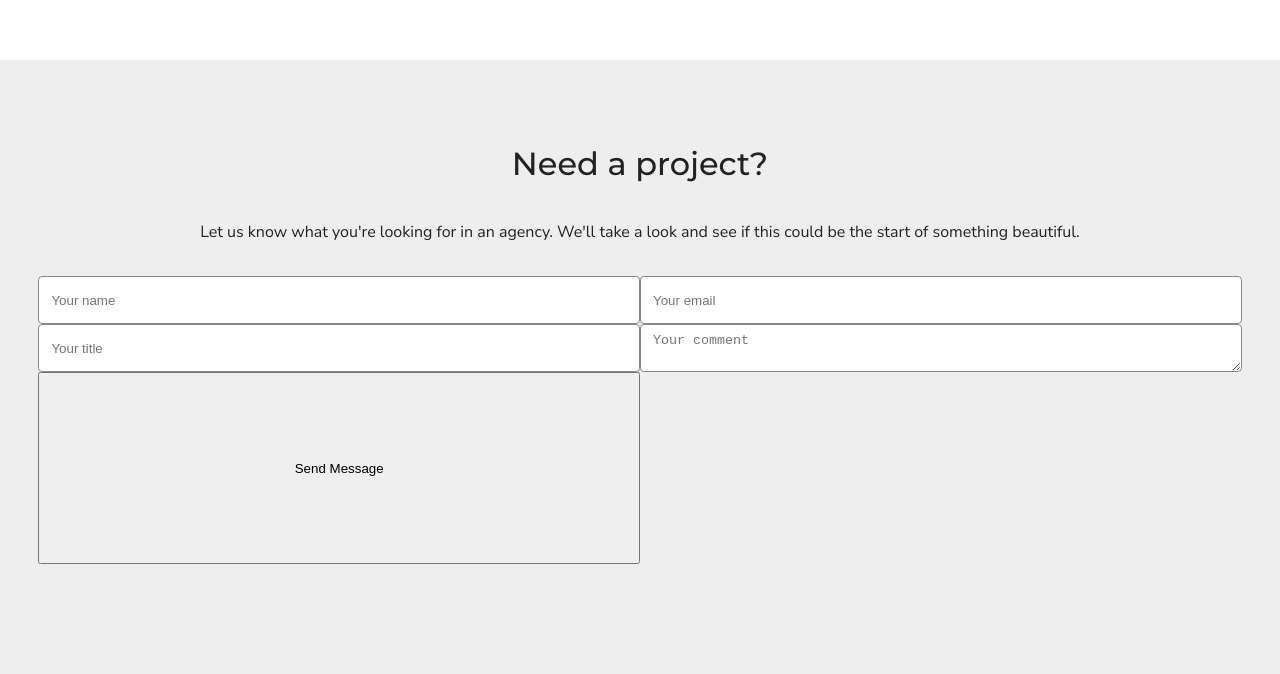
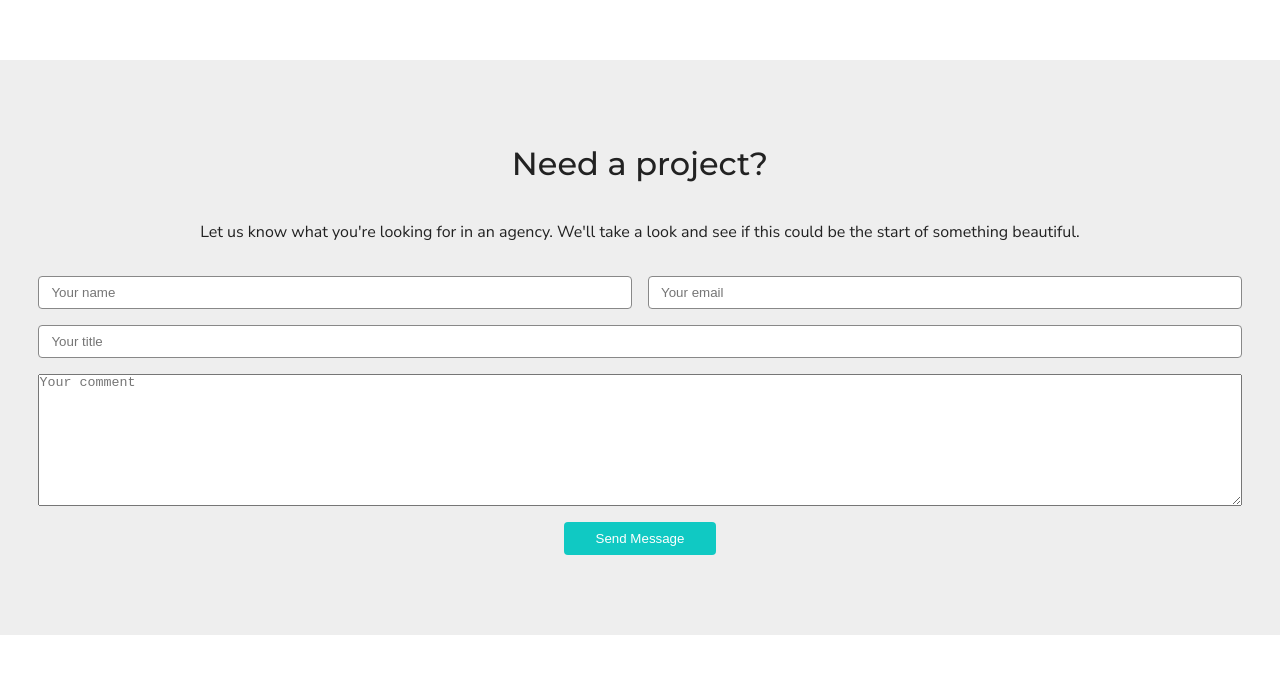
Before and after one commit to goro12121/piroll, a plain HTML site: page piroll/index.html in a window 1280 px wide. Shown: the part 3777-4451 px from the top of the page. After the commit the page ends 4412 px from the top, so only its background shows below. Drawn offline with Linux system fonts and the light colour scheme.

Commit message:
contact added

```diff
--- a/piroll/index.html
+++ b/piroll/index.html
@@ -325,11 +325,13 @@
                     something beautiful.</p>
 
                     <form action="" class="contact_form">
-                        <input type="text" placeholder="Your name" class="contact_input contact_input_name">
-                        <input type="email" placeholder="Your email" class="contact_input contact_input_email">
-                        <input type="text" placeholder="Your title" class="contact_input contact_input_title">
+                        <input type="text" placeholder="Your name" class="common_input contact_input_name">
+                        <input type="email" placeholder="Your email" class="common_input contact_input_email">
+                        <input type="text" placeholder="Your title" class="common_input contact_input_title">
                         <textarea class="contact_input contact_input_comment" placeholder="Your comment"></textarea>
+
                         <button class="contact_button">Send Message</button>
+
 
                     </form>
             </div>
--- a/piroll/main.css
+++ b/piroll/main.css
@@ -2,6 +2,8 @@
 
   /* Colors */
   --color-accent: #10c9c3;
+  --color-accent-hover: #0aa;
+  --color-accent-active: #088;
   --color-black: #000;
 
   --color-grey-1: #222;
@@ -25,15 +27,20 @@ html {
   padding: 0;
   margin: 0;
 }
-html {
-  scroll-behavior: smooth;
-}
+
 body {
   margin: 0;
   min-height: 100vh;
   font-family: "Montserrat", sans-serif;
 }
 
+ a {
+  color: inherit;
+  text-decoration: none;
+ }
+ button {
+  border: none;
+}
 .common_heading {
   font-weight: 500;
   font-size: var(--font-xl);
@@ -48,7 +55,11 @@ body {
   line-height: 1.5;
   font-family: "Nunito Sans", sans-serif;
 }
-
+.common_input{
+  padding: 8px 12px;
+  border-radius: 4px;
+  border: 1px solid var(--color-grey-3)
+}
 .container {
   width: 94%;
   height: 100%;
@@ -367,6 +378,7 @@ header {
   gap: 2em;
 
 
+
 }
 .process_heading{
 
@@ -553,48 +565,68 @@ video{
   text-align: center;
   display: flex;
   flex-direction: column;
-  gap: 2em
-}
-.contact_heading{
+  gap: 2em;
 
 }
+
 .contact_text{
+  font-family: "Nunito Sans";
+}
 
-}
-.common_text{
-
-}
 .contact_form{
   display: grid;
   grid-template-columns: repeat(2,1fr);
-  grid-template-rows: 1fr 1fr 4fr 1fr
-}
-.contact_input{
-  padding: 8px 12px;
-  border-radius: 4px;
-  border: 1px solid var(--color-grey-3)
+  grid-template-rows: 1fr 1fr 4fr 1fr;
+  gap: 10px;
+  grid-template-areas:
+
+  "name email"
+  "title title"
+  "comment comment"
+  "button button";
+  gap: 1em;
 }
 .contact_input_name{
+ grid-area: name;
+}
+
+.contact_input_email{
+  grid-area: email;
+}
+
+.contact_input_title{
+   grid-area:title ;
 
 }
-.contact_input{
-
-}
-.contact_input_email{
-
-}
-.contact_input{
-}
-.contact_input_title{
-
+.contact_input_text {
+  grid-area: text;
 }
 .contact_input{
 
 }
 .contact_input_comment{
+  grid-area: comment;
 
 }
 
 .contact_button {
+  grid-area: button;
+  background: #10C9C3;
+  color:  var(--color-white);
+  border-radius: 4px;
+  padding: 8px 32px;
+  justify-self: center;
+  cursor: pointer;
+  transition: 0.3s
 
 }
+
+.contact_button:hover {
+  background: var(--color-accent-hover);
+  transition: 0.3s
+}
+
+.contact_button:active {
+  background: var(--color-accent-active);
+  transition: 0.3s
+}
```
